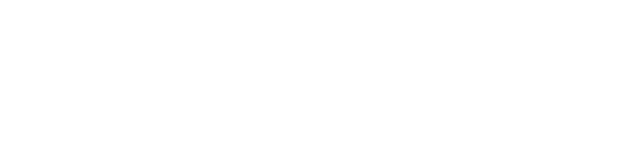
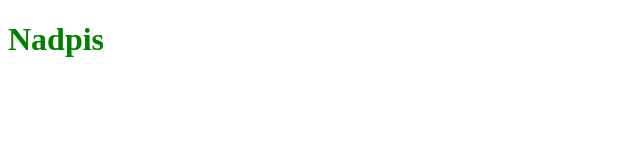
Before and after one commit to karmi86/Treti, a plain HTML site: page index.html in a window 1280 px wide. Shown: the whole page, without its empty margins (0-640 px from the left). Drawn offline with Linux system fonts and the light colour scheme.

Commit message:
H1 a obarvení

```diff
--- a/index.html
+++ b/index.html
@@ -8,6 +8,7 @@
     <title>Document</title>
 </head>
 <body>
+    <h1>Nadpis</h1>
 
 </body>
 </html>
--- a/style.css
+++ b/style.css
@@ -0,0 +1 @@
+h1{color: Green;}
```
